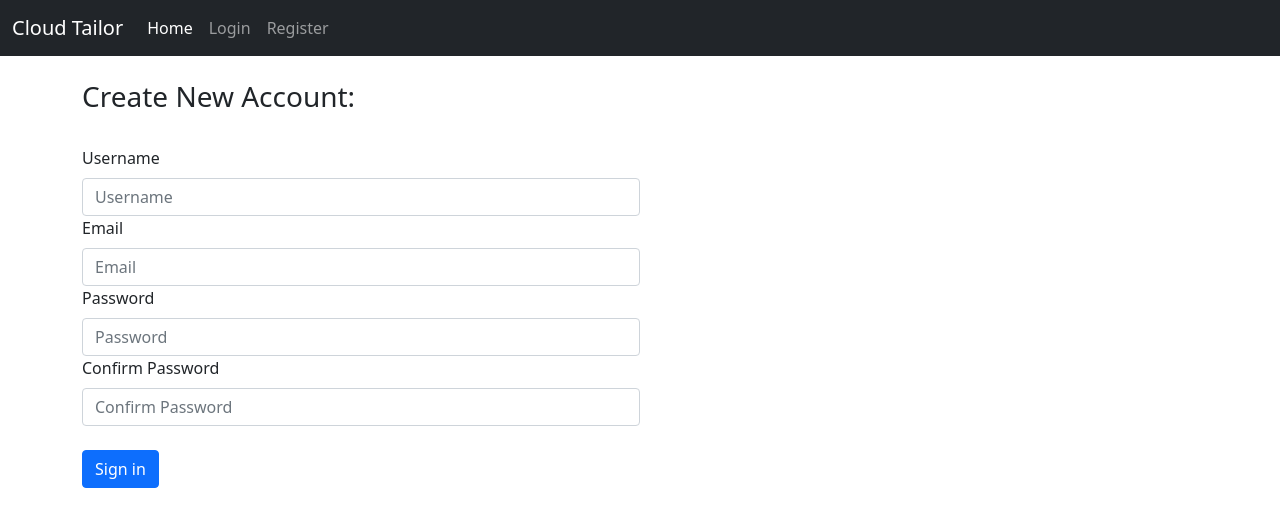
After one commit to raihanromi/cloudTailor, a PHP site: page /register.php in a window 1280 px wide. The commit adds this page. Shown: the top 527 px of the page. Run offline with PHP 8.4, Linux system fonts and the light colour scheme.

Commit message:
register page done

```diff
--- a/components/header.php
+++ b/components/header.php
@@ -1,22 +1,44 @@
-<!DOCTYPE html>
+<!doctype html>
 <html lang="en">
-<head>
-    <meta charset="UTF-8">
-    <meta http-equiv="X-UA-Compatible" content="IE=edge">
-    <meta name="viewport" content="width=device-width, initial-scale=1.0">
-    <link rel="stylesheet" href="css/style.css">
+  <head>
+    <!-- Required meta tags -->
+    <meta charset="utf-8">
+    <meta name="viewport" content="width=device-width, initial-scale=1">
+
+    <!-- Bootstrap CSS -->
+    <link href="https://cdn.jsdelivr.net/npm/bootstrap@5.0.2/dist/css/bootstrap.min.css" rel="stylesheet" integrity="sha384-EVSTQN3/azprG1Anm3QDgpJLIm9Nao0Yz1ztcQTwFspd3yD65VohhpuuCOmLASjC" crossorigin="anonymous">
+
     <title>Cloud Tailor</title>
-</head>
-<body>
+  </head>
+  <body>
+    <nav class="navbar navbar-expand-lg navbar-dark bg-dark">
+  <div class="container-fluid">
+    <a class="navbar-brand" href="index.php">Cloud Tailor</a>
+    <button class="navbar-toggler" type="button" data-bs-toggle="collapse" data-bs-target="#navbarNavDropdown" aria-controls="navbarNavDropdown" aria-expanded="false" aria-label="Toggle navigation">
+      <span class="navbar-toggler-icon"></span>
+    </button>
+    <div class="collapse navbar-collapse" id="navbarNavDropdown">
+      <ul class="navbar-nav">
+        <li class="nav-item">
+          <a class="nav-link active" aria-current="page" href="#">Home</a>
+        </li>
+        <li class="nav-item">
+          <a class="nav-link" href="login.php">Login</a>
+        </li>
+        <li class="nav-item">
+          <a class="nav-link" href="register.php">Register</a>
+        </li>
+    </div>
+  </div>
+</nav>
 
-<nav>
+    <!-- Optional JavaScript; choose one of the two! -->
 
-<div>
-    <ul>
-        <li><a href=""> Home</a></li>
-        <li><a href="">Sign up</a></li>
-        <li><a href="">Log in</a></li>
-    </ul>
-</div>
+    <!-- Option 1: Bootstrap Bundle with Popper -->
+    <script src="https://cdn.jsdelivr.net/npm/bootstrap@5.0.2/dist/js/bootstrap.bundle.min.js" integrity="sha384-MrcW6ZMFYlzcLA8Nl+NtUVF0sA7MsXsP1UyJoMp4YLEuNSfAP+JcXn/tWtIaxVXM" crossorigin="anonymous"></script>
 
-</nav>
+    <!-- Option 2: Separate Popper and Bootstrap JS -->
+    <!--
+    <script src="https://cdn.jsdelivr.net/npm/@popperjs/core@2.9.2/dist/umd/popper.min.js" integrity="sha384-IQsoLXl5PILFhosVNubq5LC7Qb9DXgDA9i+tQ8Zj3iwWAwPtgFTxbJ8NT4GN1R8p" crossorigin="anonymous"></script>
+    <script src="https://cdn.jsdelivr.net/npm/bootstrap@5.0.2/dist/js/bootstrap.min.js" integrity="sha384-cVKIPhGWiC2Al4u+LWgxfKTRIcfu0JTxR+EQDz/bgldoEyl4H0zUF0QKbrJ0EcQF" crossorigin="anonymous"></script>
+    -->
--- /dev/null
+++ b/dbConnection.php
@@ -0,0 +1,20 @@
+<?php
+    /*
+    database connection
+    */
+    define('DB_SERVER','localhost');
+    define('DB_USERNAME','root');
+    define('DB_PASSWORD','');
+    define('DB_NAME','cloud_tailor');
+
+    //try connecting to database
+    $conn=mysqli_connect(DB_SERVER,DB_USERNAME,DB_PASSWORD,DB_NAME);
+
+    //check connection
+    if($conn ==false){
+    dir('Error : Cannot connect');
+
+    }
+
+
+?>
--- /dev/null
+++ b/register.php
@@ -0,0 +1,134 @@
+<?php include_once('components/header.php')?>
+
+<?php
+require_once("dbConnection.php");
+
+$username = $password = $confirm_password = $email = "";
+$username_err = $password_err = $confirm_password_err = $email_err = "";
+
+if ($_SERVER['REQUEST_METHOD'] == "POST") {
+    //check if username is empty
+    if (empty(trim($_POST["username"]))) {
+        $username_err = "Username cannot be blank";
+    } else {
+        $sql = "SELECT user_id FROM users WHERE username=?";
+        $stmt = mysqli_prepare($conn, $sql);
+        if ($stmt) {
+            mysqli_stmt_bind_param($stmt, "s", $param_username);
+
+            //Set the value of param username
+            $param_username = trim($_POST['username']);
+
+            //Try to execute this statement
+            if (mysqli_stmt_execute($stmt)) {
+                mysqli_stmt_store_result($stmt);
+                if (mysqli_stmt_num_rows($stmt) == 1) {
+                    $username_err = "This username is already taken";
+                } else {
+                    $username = trim($_POST['username']);
+                }
+            } else {
+                echo "something went wrong";
+            }
+        }
+    }
+    mysqli_stmt_close($stmt);
+
+
+    //check if email is empty
+    if (empty(trim($_POST["email"]))) {
+        $email_err = "Email cannot be blank";
+    } else {
+        $sql = "SELECT user_id FROM users WHERE email=?";
+        $stmt = mysqli_prepare($conn, $sql);
+        if ($stmt) {
+            mysqli_stmt_bind_param($stmt, "s", $param_email);
+            //Set the value of param username
+            $param_email = trim($_POST["email"]);
+
+            //Try to execute this statement
+            if (mysqli_stmt_execute($stmt)) {
+                mysqli_stmt_store_result($stmt);
+                if (mysqli_stmt_num_rows($stmt) == 1) {
+                    $email_err = "This email is already taken";
+                } else {
+                    $email = trim($_POST['email']);
+                }
+            } else {
+                echo "something went wrong";
+            }
+        }
+    }
+    mysqli_stmt_close($stmt);
+
+
+    //check for password
+    if (empty(trim($_POST['password']))) {
+        $password_err = "Password cannot be blank";
+    } elseif (strlen(trim($_POST['password'])) < 5) {
+        $password_err = "Password cannot be less than 5 characters";
+    } else {
+        $password = trim($_POST['password']);
+    }
+
+    //Check for confirm password field
+    if (trim($_POST['password']) != trim($_POST['confirm_password'])) {
+        $password_err = "Password should match";
+
+    }
+
+    // If there were no errors, insert into the database
+    if (empty($username_err) && empty($password_err) && empty($confirm_password_err) && empty($email_err)) {
+        $sql = "INSERT INTO users (username,email,password) VALUES(?,?,?)";
+        $stmt = mysqli_prepare($conn,$sql);
+        if ($stmt) {
+            mysqli_stmt_bind_param($stmt, "sss", $param_username,$param_email,$param_password);
+
+            //Set these parameters
+            $param_username = $username;
+            $param_email = $email;
+            $param_password = password_hash($password, PASSWORD_DEFAULT);
+
+            //Try to execute the query
+            if (mysqli_stmt_execute($stmt)) {
+
+                header("location: login.php");
+            } else {
+                echo "Something went wrong...";
+            }
+        }
+        mysqli_stmt_close($stmt);
+    }
+    mysqli_close($conn);
+}
+
+
+?>
+
+<div class="container mt-4">
+    <h3>Create New Account:</h3>
+    <br>
+    <form action="" method="post">
+  <div class="col-md-6">
+    <label for="inputEmail4" class="form-label">Username</label>
+    <input type="text" class="form-control" name="username" id="inputEmail4" placeholder="Username">
+  </div>
+  <div class="col-md-6">
+    <label for="inputPassword4" class="form-label">Email</label>
+    <input type="email" class="form-control" name="email" id="inputPassword4" placeholder="Email">
+  </div>
+  <div class="col-md-6">
+    <label for="inputPassword4" class="form-label">Password</label>
+    <input type="password" class="form-control" name="password" id="inputPassword4" placeholder="Password" >
+  </div>
+  <div class="col-md-6">
+    <label for="inputPassword4" class="form-label">Confirm Password</label>
+    <input type="password" class="form-control" name="confirm_password" id="inputPassword4" placeholder="Confirm Password">
+  </div>
+  <div class="col-12 mt-4">
+    <button type="submit" class="btn btn-primary">Sign in</button>
+  </div>
+</form>
+</div>
+
+<?php include_once('components/footer.php')?>
```
Also changed, not shown: login.php (+53 -0 lines), logout.php (added), singup.php (deleted).
